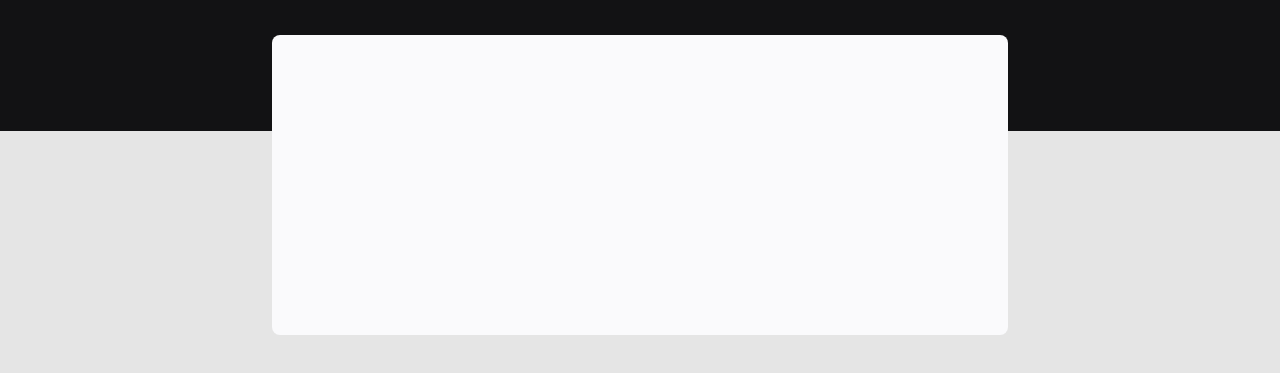
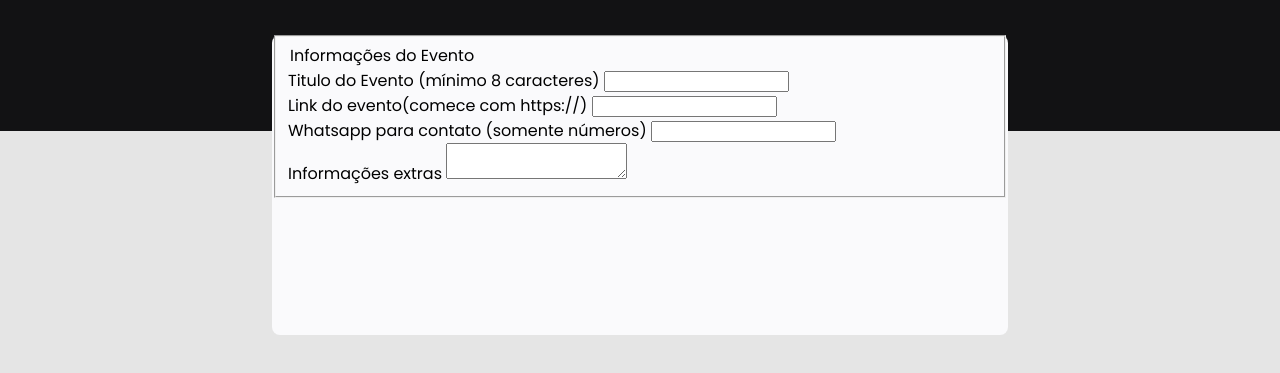
Before and after one commit to felipemuchulski/Rocket_Form, a plain HTML site: page index.html in a window 1280 px wide. Shown: the part 237-610 px from the top of the page. Drawn offline with Linux system fonts and the light colour scheme.

Commit message:
Efetuada alteração no corpo do formulário

```diff
--- a/index.html
+++ b/index.html
@@ -14,13 +14,46 @@
   </head>
   <body>
     <div class="page">
-    <header>
+      <header>
         <h1>Crie e compartilhe seu evento</h1>
         <p>O primeiro passo, é preencher esse formulário de inscrição.</p>
-    </header>
+      </header>
 
-    <form action="">
-    </form>
-</div>
+      <form>
+        <fieldset>
+          <div class="fieldset-wrapper">
+            <legend>Informações do Evento</legend>
+
+            <div class="input-wrapper">
+              <label for="event-title"
+                >Titulo do Evento <span>(mínimo 8 caracteres)</span>
+              </label>
+              <input type="text" id="event-title" />
+            </div>
+
+            <div class="input-wrapper">
+              <label for="event-link"
+                >Link do evento<span>(comece com https://)</span></label
+              >
+              <input type="url" id="event-link" />
+            </div>
+
+            <div class="input-wrapper">
+              <label for="event-whats"
+                >Whatsapp para contato <span>(somente números)</span></label
+              >
+              <input type="number" id="event-whats" />
+            </div>
+
+            <div class="input-wrapper">
+              <label for="event-info"
+                >Informações extras
+              </label>
+              <textarea name="Informações" id="event-info"></textarea>
+            </div>
+          </div>
+        </fieldset>
+      </form>
+    </div>
   </body>
 </html>
```
